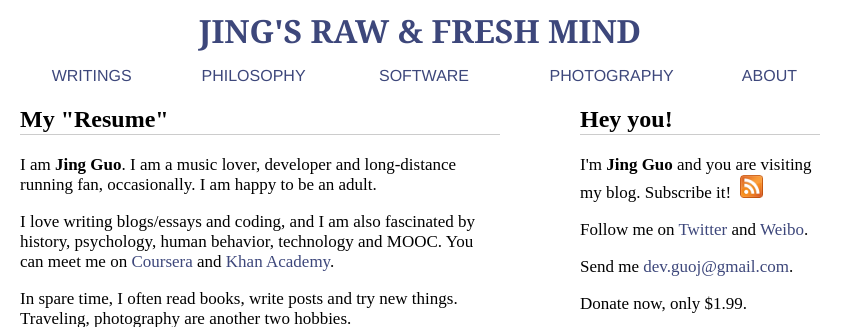
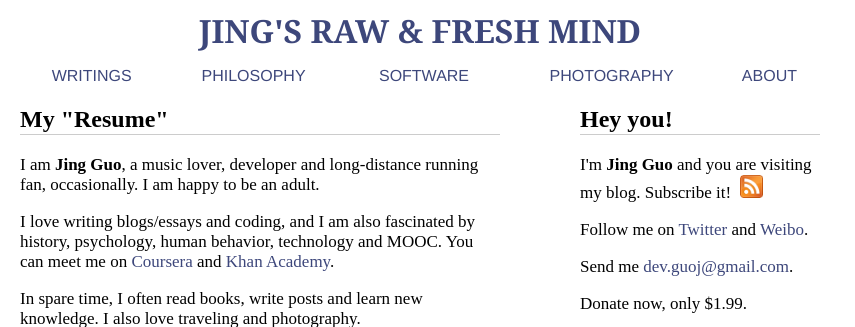
Before and after one commit to guojing0/guojing0.github.io, a Jekyll site: the page built from about-me.md, in a window 1280 px wide, cut to the strip 0-327 px from the top of the page. Shown: the whole strip, without its empty margins (0-855 px from the left). Built offline with Jekyll 4.4.1, drawn with Linux system fonts in a browser that asks for light colours; Markdown is read by kramdown in place of the engine named in the settings.

Commit message:
about-me

```diff
--- a/about-me.md
+++ b/about-me.md
@@ -3,11 +3,11 @@ layout: for-index
 title: My "Resume"
 ---
 
-I am **Jing Guo**. I am a music lover, developer and long-distance running fan, occasionally. I am happy to be an adult.
+I am **Jing Guo**, a music lover, developer and long-distance running fan, occasionally. I am happy to be an adult.
 
 I love writing blogs/essays and coding, and I am also fascinated by history, psychology, human behavior, technology and MOOC. You can meet me on [Coursera](https://www.coursera.org/user/i/361951d01125a4915d2bc9815ad17a1b) and [Khan Academy](https://www.khanacademy.org/profile/guojing/).
 
-In spare time, I often read books, write posts and try new things. Traveling, photography are another two hobbies.
+In spare time, I often read books, write posts and learn new knowledge. I also love traveling and photography.
 
 I have been a blogger since 2009.
 
```
